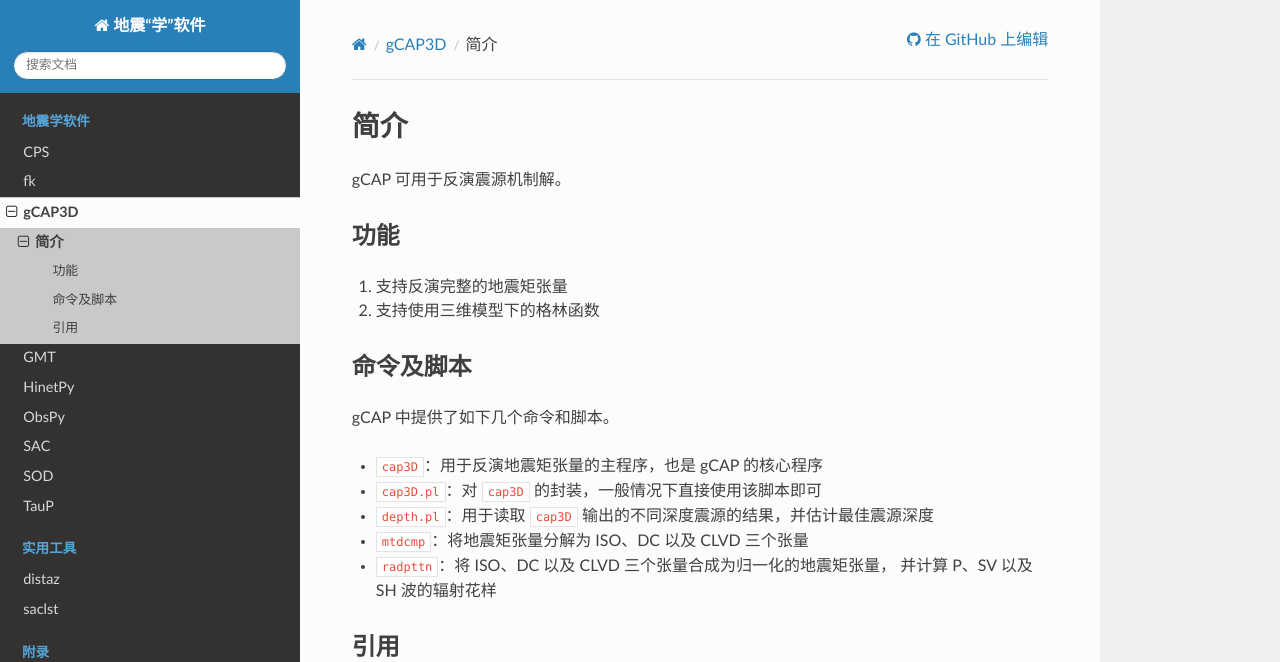
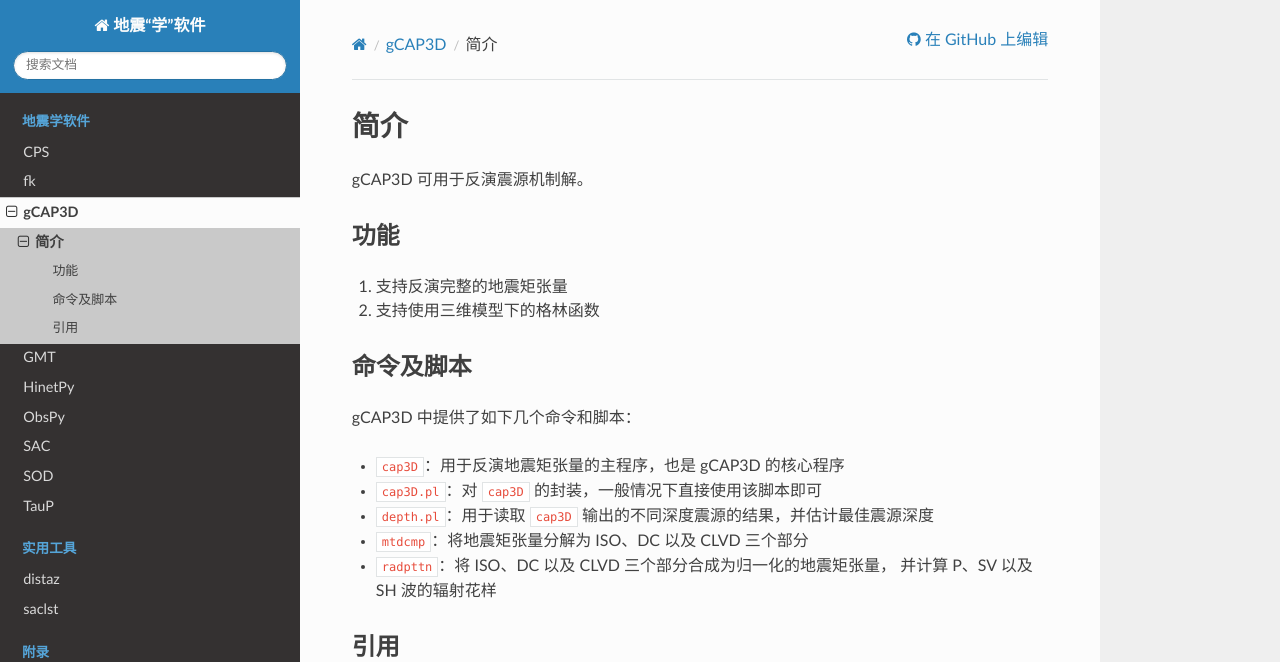
Before and after one commit to seismo-learn/software, a Sphinx documentation site: the page built from source/gcap3d/introduction.rst, in a window 1280 px wide and 1149 px high. Shown: the top 662 px of the window. Built offline with Sphinx 7.4.7 and the Read the Docs theme 2.0.0, drawn with Linux system fonts in a browser that asks for light colours.

Commit message:
Apply suggestions from code review
Co-authored-by: Dongdong Tian <seisman.info@gmail.com>

```diff
--- a/source/gcap3d/index.rst
+++ b/source/gcap3d/index.rst
@@ -22,8 +22,9 @@
    gCAP3D v1.2 发布后，程序中的一些小问题被开发者修复，但并未更新版本号。
    因而 gCAP3D v1.2 实际上有一些不同的小版本。
 
-   本教程仅在 Linux 和 macOS 系统下使用 v1.2（下载于 2021-01-13）测试通过，
-   其余版本或系统可能有所差异。
+   本教程仅在 Linux 和 macOS 系统下使用 v1.2
+   （下载于 2021-01-13，软件包中文件的最新日期为 2020-01-31）
+   测试通过，其余版本或系统可能有所差异。
 
 .. toctree::
    :hidden:
--- a/source/gcap3d/introduction.rst
+++ b/source/gcap3d/introduction.rst
@@ -1,7 +1,7 @@
 简介
 ====
 
-gCAP 可用于反演震源机制解。
+gCAP3D 可用于反演震源机制解。
 
 功能
 ----
@@ -12,13 +12,13 @@
 命令及脚本
 ----------
 
-gCAP 中提供了如下几个命令和脚本。
+gCAP3D 中提供了如下几个命令和脚本：
 
-- ``cap3D``\ ：用于反演地震矩张量的主程序，也是 gCAP 的核心程序
+- ``cap3D``\ ：用于反演地震矩张量的主程序，也是 gCAP3D 的核心程序
 - ``cap3D.pl``\ ：对 ``cap3D`` 的封装，一般情况下直接使用该脚本即可
 - ``depth.pl``\ ：用于读取 ``cap3D`` 输出的不同深度震源的结果，并估计最佳震源深度
-- ``mtdcmp``\ ：将地震矩张量分解为 ISO、DC 以及 CLVD 三个张量
-- ``radpttn``\ ：将 ISO、DC 以及 CLVD 三个张量合成为归一化的地震矩张量，
+- ``mtdcmp``\ ：将地震矩张量分解为 ISO、DC 以及 CLVD 三个部分
+- ``radpttn``\ ：将 ISO、DC 以及 CLVD 三个部分合成为归一化的地震矩张量，
   并计算 P、SV 以及 SH 波的辐射花样
 
 引用
--- a/source/index.rst
+++ b/source/index.rst
@@ -28,7 +28,7 @@
    - :doc:`/cps/index`
    - :doc:`/fk/index`
 
-.. rubric:: 震源反演：
+.. rubric:: 震源机制反演：
 
 .. hlist::
    :columns: 3
```
